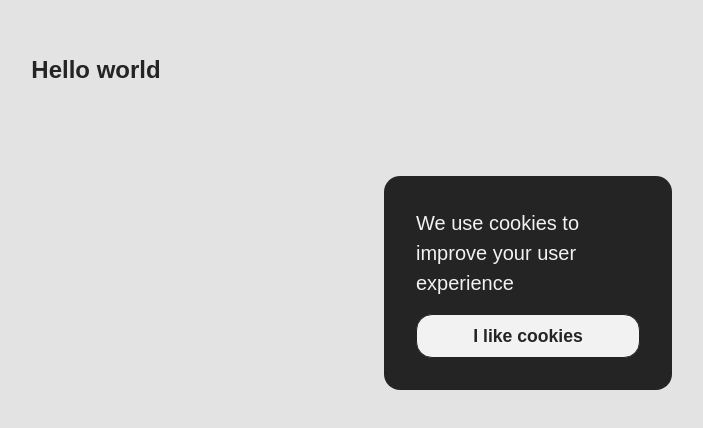
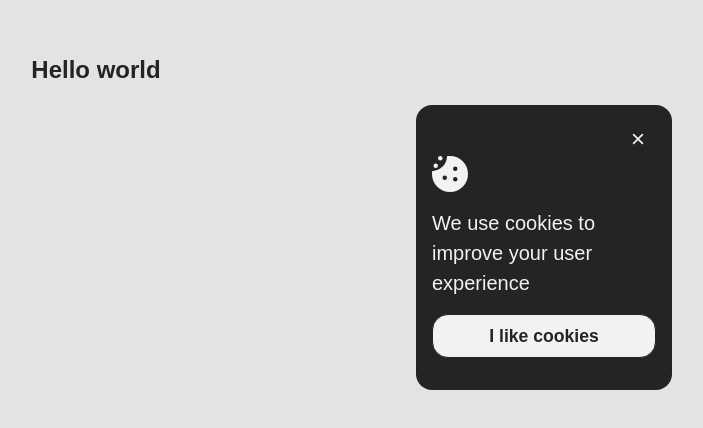
Before and after one commit to Robertron624/roadmapsh-cookie-consent, a website built with Vite: page index.html in a window 1280 px wide. Shown: the part 330-758 px from the top of the page, without its empty margins (544-1247 px from the left). Built offline with nearby package versions, Linux system fonts and the light colour scheme.

Commit message:
feat: cookie banner now takes a bit of time to appear, also add SVG icons

```diff
--- a/index.html
+++ b/index.html
@@ -1,4 +1,4 @@
-<!doctype html>
+<!DOCTYPE html>
 <html lang="en">
   <head>
     <meta charset="UTF-8" />
@@ -9,19 +9,56 @@
   <body>
     <main>
       <section>
-        <h1>
-          Hello world
-        </h1>
+        <h1>Hello world</h1>
       </section>
     </main>
-    <div class="cookies-wrapper visible">
+    <div class="cookies-wrapper">
       <div class="box">
-        <p class="message">
-          We use cookies to improve your user experience
-        </p>
-        <button class="accept">
-          I like cookies
+        <div class="header">
+          <button
+          class="close"
+          id="close-cookie-banner"
+          aria-expanded="true"
+          aria-controls="cookie-banner"
+          aria-haspopup="true"
+          aria-label="Close cookie banner"
+          title="Close cookie banner"
+          type="button"
+        >
+          <svg
+            xmlns="http://www.w3.org/2000/svg"
+            id="Filled"
+            viewBox="0 0 24 24"
+            width="20"
+            height="20"
+            fill="currentColor"
+            class="close-icon"
+          >
+            <path
+              d="M18,6h0a1,1,0,0,0-1.414,0L12,10.586,7.414,6A1,1,0,0,0,6,6H6A1,1,0,0,0,6,7.414L10.586,12,6,16.586A1,1,0,0,0,6,18H6a1,1,0,0,0,1.414,0L12,13.414,16.586,18A1,1,0,0,0,18,18h0a1,1,0,0,0,0-1.414L13.414,12,18,7.414A1,1,0,0,0,18,6Z"
+            />
+          </svg>
         </button>
+          <svg
+            xmlns="http://www.w3.org/2000/svg"
+            id="Layer_1"
+            data-name="Layer 1"
+            viewBox="0 0 24 24"
+            width="36"
+            height="36"
+            fill="currentColor"
+            class="cookie-icon"
+          >
+            <circle cx="18.5" cy="1.5" r="1.5" />
+            <circle cx="21.5" cy="6.5" r="1.5" />
+            <path
+              d="M24,12A12,12,0,1,1,12,0c.387,0,.769.021,1.146.057l.824.077.078.824a10,10,0,0,0,8.994,8.994l.824.078.077.824C23.979,11.231,24,11.613,24,12ZM8.5,7A1.5,1.5,0,1,0,10,8.5,1.5,1.5,0,0,0,8.5,7Zm0,7A1.5,1.5,0,1,0,10,15.5,1.5,1.5,0,0,0,8.5,14Zm7-1A1.5,1.5,0,1,0,17,14.5,1.5,1.5,0,0,0,15.5,13Z"
+            />
+          </svg>
+
+        </div>
+        <p class="message">We use cookies to improve your user experience</p>
+        <button class="accept">I like cookies</button>
       </div>
     </div>
     <script type="module" src="/src/main.ts"></script>
--- a/src/main.ts
+++ b/src/main.ts
@@ -2,7 +2,15 @@ import './style.css'
 
 
 function main(){
-  console.log('Hello world!')
+  const cookiesWrapper = document.querySelector('.cookies-wrapper')
+
+  console.log(cookiesWrapper)
+
+  if(!cookiesWrapper) return
+
+  setTimeout(():void=> {
+    cookiesWrapper.classList.add('visible')
+  }, 2000)
 }
 
 document.addEventListener('DOMContentLoaded', main)
--- a/src/style.css
+++ b/src/style.css
@@ -87,7 +87,7 @@ h1, h2, h3, p {
   right: 5cqw;
   background-color: #242424;
   color: #f3f2f2;
-  padding: 2rem 2rem;
+  padding: 1rem 1rem 2rem 1rem;
   border-radius: 1rem;
   max-width: 15rem;
 }
@@ -100,6 +100,19 @@ h1, h2, h3, p {
   display: flex;
   flex-direction: column;
   gap: 1rem;
+}
+
+
+.cookies-wrapper .box .header #close-cookie-banner{
+  display: block;
+  margin-left: auto;
+  padding: .5rem;
+  margin-bottom: -.5rem;
+}
+
+.cookies-wrapper .box .header .cookie-icon {
+  transform: scaleX(-1);
+  display: block;
 }
 
 .cookies-wrapper .box .message {
```
Also changed, not shown: public/cookie.svg (added), public/cross-small.svg (added).
